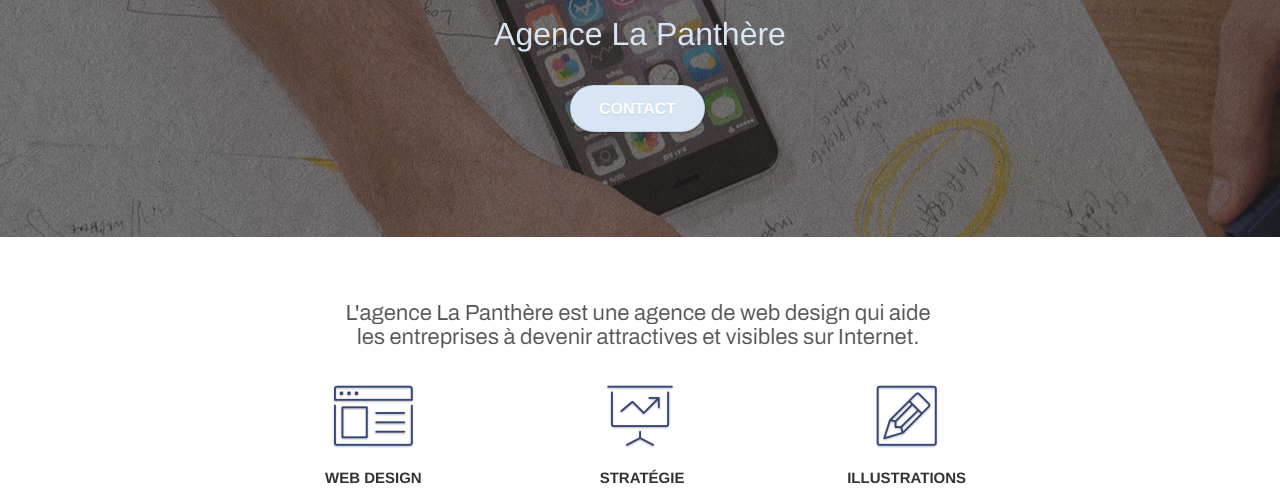
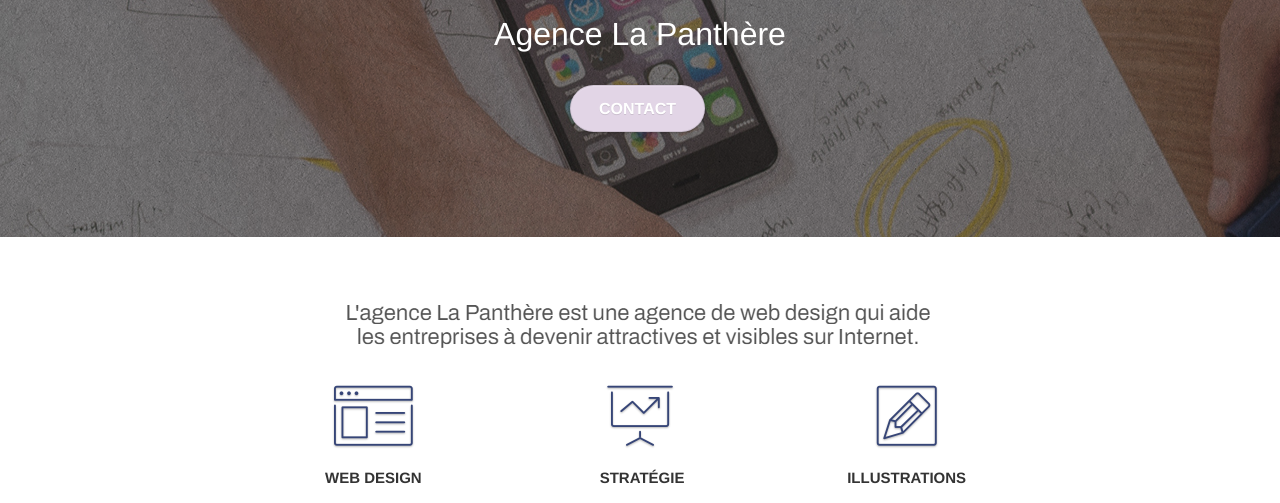
Before and after one commit to ClementSeemann/LaPanthere-SEO, a website: page index.html in a window 1280 px wide. In both pictures the pointer is over the link 637 px from the left and 403 px from the top of the page. Shown: the part 295-798 px from the top of the page. Drawn offline with Linux system fonts and the light colour scheme.

Commit message:
Optimisation contraste couleur

```diff
--- a/style.css
+++ b/style.css
@@ -783,7 +783,7 @@ h4 {
 }
 
 .tc-white {
-    color: #d7e5f5!important;
+    color: #FFFFFF!important;
 }
 
 .btn-atomic-tangerine {
@@ -792,7 +792,7 @@ h4 {
 }
 
 .btn-atomic-tangerine:hover {
-    background: #d7e5f5!important;
+    background: #e2d5e6!important;
     color: #FFFFFF!important;
 }
 
@@ -809,7 +809,7 @@ h4 {
 }
 
 .ltc-atomic-tangerine:hover {
-    color: #d7e5f5!important;
+    color: #e2d5e6!important;
 }
 
 .icon-dark-slate-blue {
```
